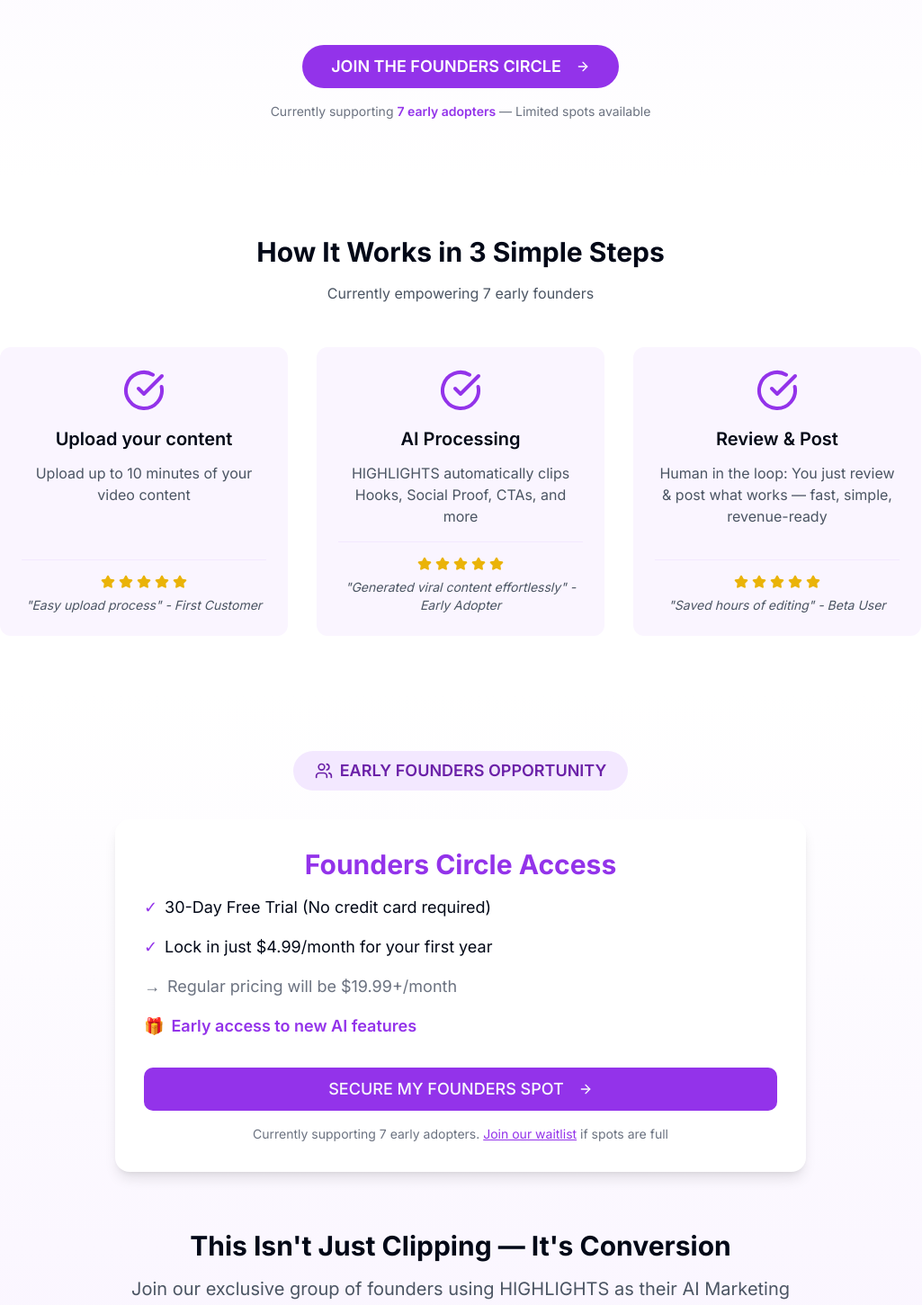
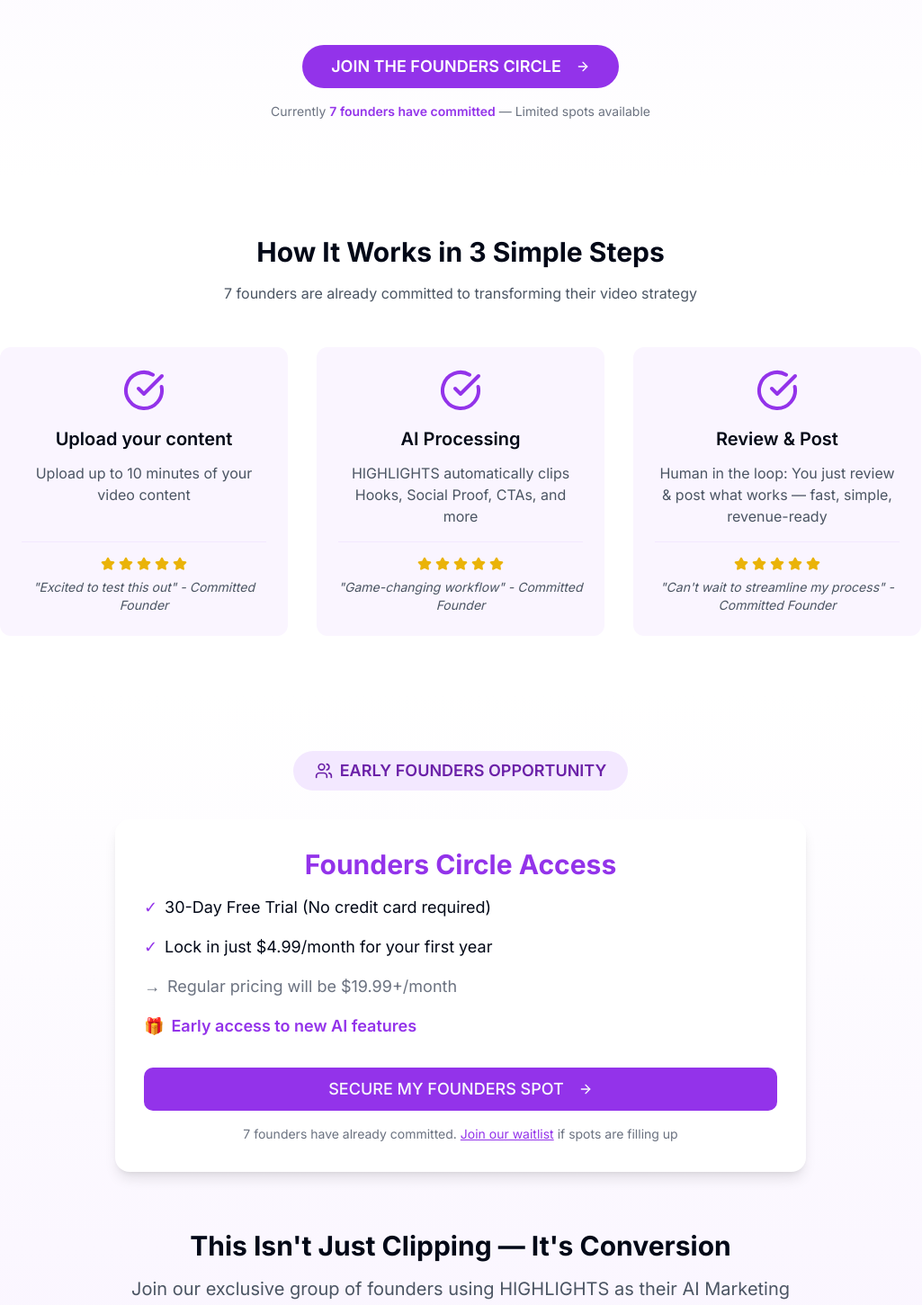
Before and after one commit to avisanghavi/videofusion-website, a React (Vite) app: page / in a window 1280 px wide. Shown: the part 370-1821 px from the top of the page at 90% size, without its empty margins (128-1153 px from the left). Built offline with nearby package versions, Linux system fonts and the light colour scheme.

Commit message:
Fix: Update customer count
Update the customer count to reflect the correct number of committed users.

```diff
--- a/src/components/Hero.tsx
+++ b/src/components/Hero.tsx
@@ -25,8 +25,7 @@ export const Hero = () => {
         <ArrowRight className="ml-2 h-5 w-5" />
       </Button>
       <p className="mt-4 text-sm text-gray-500">
-        Currently supporting {" "}
-        <span className="font-semibold text-purple-600">7 early adopters</span>{" "}
+        Currently <span className="font-semibold text-purple-600">7 founders have committed</span>{" "}
         — Limited spots available
       </p>
     </div>
--- a/src/components/Pricing.tsx
+++ b/src/components/Pricing.tsx
@@ -34,11 +34,11 @@ export const Pricing = () => {
             </Button>
 
             <p className="text-sm text-gray-500">
-              Currently supporting 7 early adopters.{" "}
+              7 founders have already committed.{" "}
               <a href="#waitlist" className="text-purple-600 hover:text-purple-700 underline">
                 Join our waitlist
               </a>{" "}
-              if spots are full
+              if spots are filling up
             </p>
           </div>
         </div>
--- a/src/components/Steps.tsx
+++ b/src/components/Steps.tsx
@@ -6,24 +6,24 @@ export const Steps = () => {
     {
       title: "Upload your content",
       description: "Upload up to 10 minutes of your video content",
-      social: "\"Easy upload process\" - First Customer"
+      social: "\"Excited to test this out\" - Committed Founder"
     },
     {
       title: "AI Processing",
       description: "HIGHLIGHTS automatically clips Hooks, Social Proof, CTAs, and more",
-      social: "\"Generated viral content effortlessly\" - Early Adopter"
+      social: "\"Game-changing workflow\" - Committed Founder"
     },
     {
       title: "Review & Post",
       description: "Human in the loop: You just review & post what works — fast, simple, revenue-ready",
-      social: "\"Saved hours of editing\" - Beta User"
+      social: "\"Can't wait to streamline my process\" - Committed Founder"
     }
   ];
 
   return (
     <div className="py-16 px-4 bg-white">
       <h2 className="text-3xl font-bold text-center mb-4">How It Works in 3 Simple Steps</h2>
-      <p className="text-center text-gray-600 mb-12">Currently empowering 7 early founders</p>
+      <p className="text-center text-gray-600 mb-12">7 founders are already committed to transforming their video strategy</p>
       <div className="max-w-5xl mx-auto grid md:grid-cols-3 gap-8">
         {steps.map((step, index) => (
           <div key={index} className="flex flex-col items-center text-center p-6 rounded-lg bg-purple-50 hover:shadow-lg transition-all">
```
